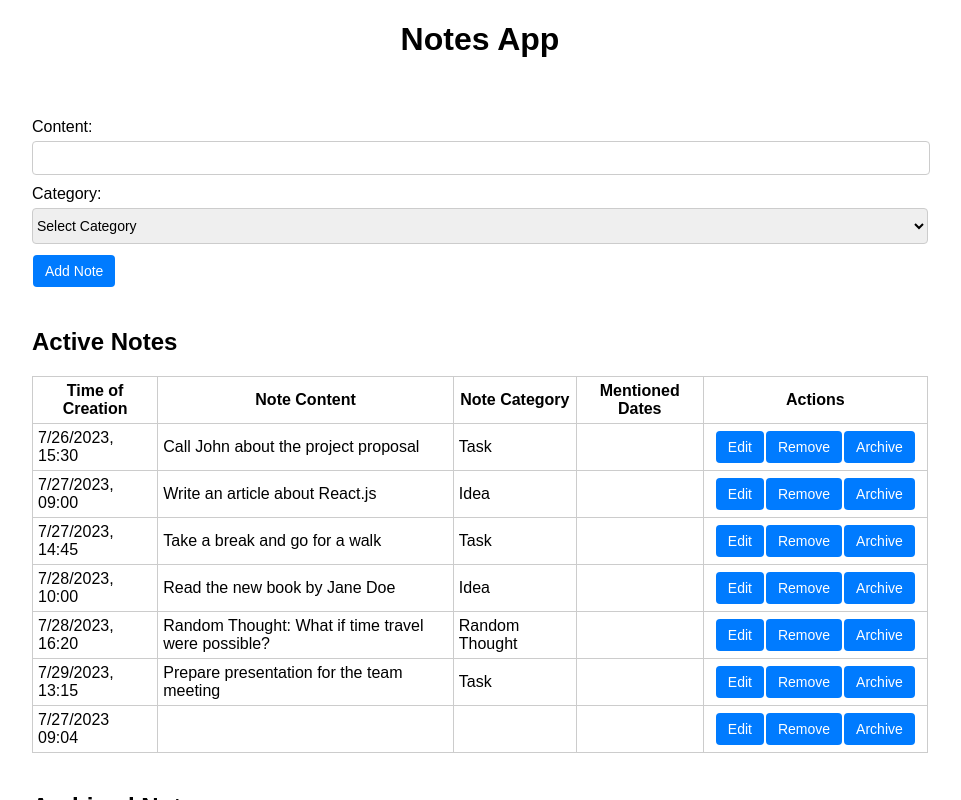
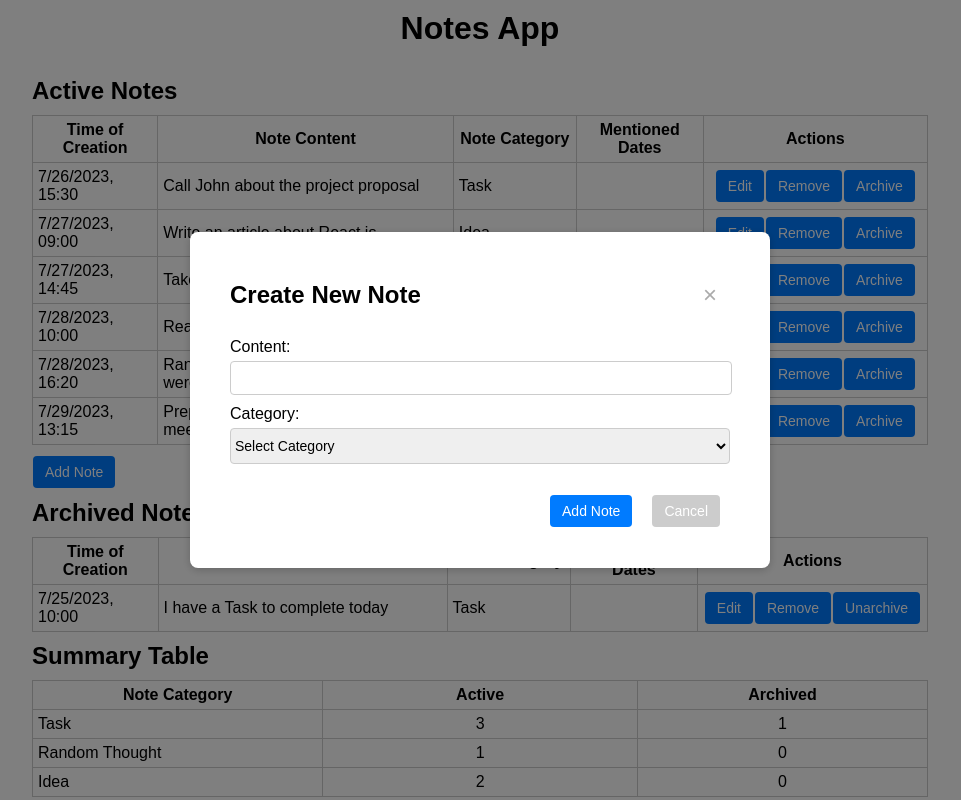
Before and after one commit to dima-diachkov/notes-app-react-redux, a React (Create React App) app: page / in a window 1280 px wide. Both pictures are taken after a click on the button "Add Note". Shown: the top 800 px of the page, without its empty margins (160-1121 px from the left). Built offline with nearby package versions, Linux system fonts and the light colour scheme.

Commit message:
add one form both for creat and edit note

```diff
--- a/src/App.css
+++ b/src/App.css
@@ -27,14 +27,11 @@ body {
   overflow-y: auto;
 }
 
-h1 {
-  margin-bottom: 20px;
-}
-
 table {
   width: 100%;
   border-collapse: collapse;
-  margin-top: 20px;
+  margin-top: 10px;
+  margin-bottom: 10px;
 }
 
 table th,
@@ -62,7 +59,7 @@ table td:nth-child(5) {
   width: 220px;
 }
 
-table td:nth-child(5)>div {
+table td:nth-child(5) > div {
   display: flex;
   justify-content: center;
 }
@@ -92,8 +89,9 @@ button[type="button"]:hover {
   background-color: #999;
 }
 
+h1,
 h2 {
-  margin-top: 40px;
+  margin: 10px 0px 0px 0px;
 }
 
 form {
@@ -114,7 +112,6 @@ select {
   border-radius: 4px;
   margin-bottom: 10px;
 }
-
 
 button[type="submit"],
 button[type="button"] {
@@ -139,11 +136,29 @@ button[type="button"] {
   border-radius: 8px;
   box-shadow: 0px 2px 8px rgba(0, 0, 0, 0.2);
   width: 500px; /* Adjust the width as needed */
-  height: 250px; /* Adjust the height as needed */
+}
+
+.modal-header {
+  display: flex;
+  justify-content: space-between;
+  align-items: center;
+  margin-bottom: 20px;
 }
 
 .modal h2 {
-  margin-top: 0;
+  margin: 0;
+}
+
+.modal-close {
+  cursor: pointer;
+  font-size: 24px;
+  color: #aaa;
+  border: none;
+  background-color: transparent;
+}
+
+.modal-close:hover {
+  color: #555;
 }
 
 .modal-footer {
--- /dev/null
+++ b/src/components/CreateEditNoteDialog.tsx
@@ -0,0 +1,112 @@
+import React, { useState, useEffect } from 'react';
+import { useDispatch } from 'react-redux';
+import { Note } from '../types/types';
+import { editNote } from '../actions/noteActions';
+import { formatTime } from '../utils';
+
+interface CreateEditNoteDialogProps {
+  isOpen: boolean;
+  onClose: () => void;
+  initialNote: Note | null;
+  onSave: (newNote: Note) => void;
+}
+
+const CreateEditNoteDialog: React.FC<CreateEditNoteDialogProps> = ({
+  isOpen,
+  onClose,
+  initialNote,
+  onSave,
+}) => {
+  const dispatch = useDispatch();
+  const [content, setContent] = useState('');
+  const [category, setCategory] = useState('');
+
+  useEffect(() => {
+    if (initialNote) {
+      setContent(initialNote.content);
+      setCategory(initialNote.category);
+    } else {
+      setContent('');
+      setCategory('');
+    }
+  }, [initialNote]);
+
+  const handleSubmit = (e: React.FormEvent) => {
+    e.preventDefault();
+
+    if (content.trim() === '') {
+      alert('Please enter the note content.');
+      return;
+    }
+
+    if (category.trim() === '') {
+      alert('Please select a category.');
+      return;
+    }
+
+    if (initialNote) {
+      const updatedNote: Note = {
+        ...initialNote,
+        content,
+        category,
+      };
+      dispatch(editNote(updatedNote));
+    } else {
+      const newNote: Note = {
+        id: Date.now(),
+        time: formatTime(new Date()),
+        content,
+        category,
+        archived: false,
+      };
+      onSave(newNote);
+    }
+
+    onClose();
+  };
+
+  return isOpen ? (
+    <div className="modal-overlay">
+      <div className="modal">
+        <div className="modal-header">
+          <h2>{initialNote ? 'Edit Note' : 'Create New Note'}</h2>
+          <button className="modal-close" onClick={onClose}>
+            &times;
+          </button>
+        </div>
+        <form onSubmit={handleSubmit}>
+          <div>
+            <label htmlFor="content">Content:</label>
+            <input
+              type="text"
+              id="content"
+              value={content}
+              onChange={(e) => setContent(e.target.value)}
+            />
+          </div>
+          <div>
+            <label htmlFor="category">Category:</label>
+            <select
+              id="category"
+              value={category}
+              onChange={(e) => setCategory(e.target.value)}
+            >
+              <option value="">Select Category</option>
+              <option value="Task">Task</option>
+              <option value="Random Thought">Random Thought</option>
+              <option value="Idea">Idea</option>
+            </select>
+          </div>
+          <div className="modal-footer">
+            <button type="submit">{initialNote ? 'Save' : 'Add Note'}</button>
+            <button type="button" onClick={onClose}>
+              Cancel
+            </button>
+          </div>
+        </form>
+      </div>
+    </div>
+  ) : null;
+};
+
+export default CreateEditNoteDialog;
--- a/src/components/EditNoteDialog.tsx
+++ /dev/null
@@ -1,79 +0,0 @@
-import React, { useState, useEffect } from 'react';
-import { useDispatch } from 'react-redux';
-import { Note } from '../types/types';
-import { editNote } from '../actions/noteActions';
-
-interface EditNoteDialogProps {
-  isOpen: boolean;
-  onClose: () => void;
-  initialNote: Note | null;
-}
-
-const EditNoteDialog: React.FC<EditNoteDialogProps> = ({ isOpen, onClose, initialNote }) => {
-  const dispatch = useDispatch();
-  const [content, setContent] = useState('');
-  const [category, setCategory] = useState('');
-
-  useEffect(() => {
-    if (initialNote) {
-      setContent(initialNote.content);
-      setCategory(initialNote.category);
-    }
-  }, [initialNote]);
-
-  const handleSubmit = (e: React.FormEvent) => {
-    e.preventDefault();
-
-    if (initialNote) {
-      const updatedNote: Note = {
-        ...initialNote,
-        content,
-        category,
-      };
-
-      dispatch(editNote(updatedNote));
-      onClose();
-    }
-  };
-
-  return isOpen ? (
-    <div className="modal-overlay">
-      <div className="modal">
-        <h2>Edit Note</h2>
-        {initialNote && (
-          <form onSubmit={handleSubmit}>
-            <div>
-              <label htmlFor="content">Content:</label>
-              <input
-                type="text"
-                id="content"
-                value={content}
-                onChange={(e) => setContent(e.target.value)}
-              />
-            </div>
-            <div>
-              <label htmlFor="category">Category:</label>
-              <select
-                id="category"
-                value={category}
-                onChange={(e) => setCategory(e.target.value)}
-              >
-                <option value="Task">Task</option>
-                <option value="Random Thought">Random Thought</option>
-                <option value="Idea">Idea</option>
-              </select>
-            </div>
-            <div className="modal-footer">
-              <button type="submit">Save</button>
-              <button type="button" onClick={onClose}>
-                Cancel
-              </button>
-            </div>
-          </form>
-        )}
-      </div>
-    </div>
-  ) : null;
-};
-
-export default EditNoteDialog;
--- a/src/components/NoteForm.tsx
+++ b/src/components/NoteForm.tsx
@@ -1,51 +1,37 @@
 import React, { useState } from 'react';
 import { useDispatch } from 'react-redux';
+import { Note } from '../types/types';
+import EditNoteDialog from './CreateEditNoteDialog';
 import { addNote } from '../actions/noteActions';
-import { Note } from '../types/types';
-import { formatTime } from '../utils';
 
-interface NoteFormProps {
-}
+interface NoteFormProps {}
 
 const NoteForm: React.FC<NoteFormProps> = () => {
-  const [content, setContent] = useState('');
-  const [category, setCategory] = useState('');
+  const [showEditDialog, setShowEditDialog] = useState(false);
+  const [selectedNote, setSelectedNote] = useState<Note | null>(null);
   const dispatch = useDispatch();
 
-  const handleSubmit = (e: React.FormEvent) => {
-    e.preventDefault();
-
-    const newNote: Note = {
-      id: Date.now(),
-      time: formatTime(new Date()),
-      content,
-      category,
-      archived: false,
-    };
-
+  const handleAddNote = (newNote: Note) => {
     dispatch(addNote(newNote));
-
-    setContent('');
-    setCategory('');
   };
 
+  const handleCloseEditDialog = () => {
+    setSelectedNote(null);
+    setShowEditDialog(false);
+  };
+
+  const addButton = <button key="add" onClick={() => setShowEditDialog(true)}>Add Note</button>;
+
   return (
-    <form onSubmit={handleSubmit}>
-      <div>
-        <label htmlFor="content">Content:</label>
-        <input type="text" id="content" value={content} onChange={(e) => setContent(e.target.value)} />
-      </div>
-      <div>
-        <label htmlFor="category">Category:</label>
-        <select id="category" value={category} onChange={(e) => setCategory(e.target.value)}>
-          <option value="">Select Category</option>
-          <option value="Task">Task</option>
-          <option value="Random Thought">Random Thought</option>
-          <option value="Idea">Idea</option>
-        </select>
-      </div>
-      <button type="submit">Add Note</button>
-    </form>
+    <div>
+      {addButton}
+      <EditNoteDialog
+        isOpen={showEditDialog}
+        onClose={handleCloseEditDialog}
+        initialNote={selectedNote}
+        onSave={handleAddNote}
+      />
+    </div>
   );
 };
 
--- a/src/components/NoteTable.tsx
+++ b/src/components/NoteTable.tsx
@@ -2,8 +2,9 @@ import React, { useState } from 'react';
 import Table from './Table';
 import { useDispatch } from 'react-redux';
 import { Note } from '../types/types';
-import { removeNote, archiveNote, unarchiveNote } from '../actions/noteActions';
-import EditNoteDialog from './EditNoteDialog';
+import { removeNote, archiveNote, unarchiveNote, editNote, addNote } from '../actions/noteActions';
+import EditNoteDialog from './CreateEditNoteDialog';
+import NoteForm from './NoteForm';
 
 interface NoteTableProps {
   notes: Note[];
@@ -38,6 +39,14 @@ const NoteTable: React.FC<NoteTableProps> = ({ notes }) => {
     setShowEditDialog(false);
   };
 
+  const handleSaveNote = (newNote: Note) => {
+    if (selectedNote) {
+      dispatch(editNote(newNote));
+    } else {
+      dispatch(addNote(newNote));
+    }
+    handleCloseEditDialog();
+  };
   const editButton = (note: Note) => (
     <button key="edit" onClick={() => handleEditButtonClick(note)}>Edit</button>
   );
@@ -87,7 +96,7 @@ const NoteTable: React.FC<NoteTableProps> = ({ notes }) => {
         headers={['Time of Creation', 'Note Content', 'Note Category', 'Mentioned Dates', 'Actions']}
         data={activeNotesData}
       />
-
+      <NoteForm />
       <h2>Archived Notes</h2>
       <Table
         headers={['Time of Creation', 'Note Content', 'Note Category', 'Mentioned Dates', 'Actions']}
@@ -98,6 +107,7 @@ const NoteTable: React.FC<NoteTableProps> = ({ notes }) => {
         isOpen={showEditDialog}
         onClose={handleCloseEditDialog}
         initialNote={selectedNote}
+        onSave={handleSaveNote}
       />
     </div>
   );
--- a/src/containers/NotesPage.tsx
+++ b/src/containers/NotesPage.tsx
@@ -2,7 +2,6 @@ import React, { useEffect } from 'react';
 import { useSelector, useDispatch } from 'react-redux';
 import { RootState } from '../types/types';
 import NoteTable from '../components/NoteTable';
-import NoteForm from '../components/NoteForm';
 import SummaryTable from '../components/SummaryTable';
 import { updateSummary } from '../actions/noteActions';
 
@@ -19,7 +18,6 @@ const NotesPage: React.FC = () => {
     <div className="app-container">
       <h1>Notes App</h1>
       <div className="note-page-content">
-        <NoteForm />
         <NoteTable notes={notes} />
         <SummaryTable summaryData={summaryData} />
       </div>
```
